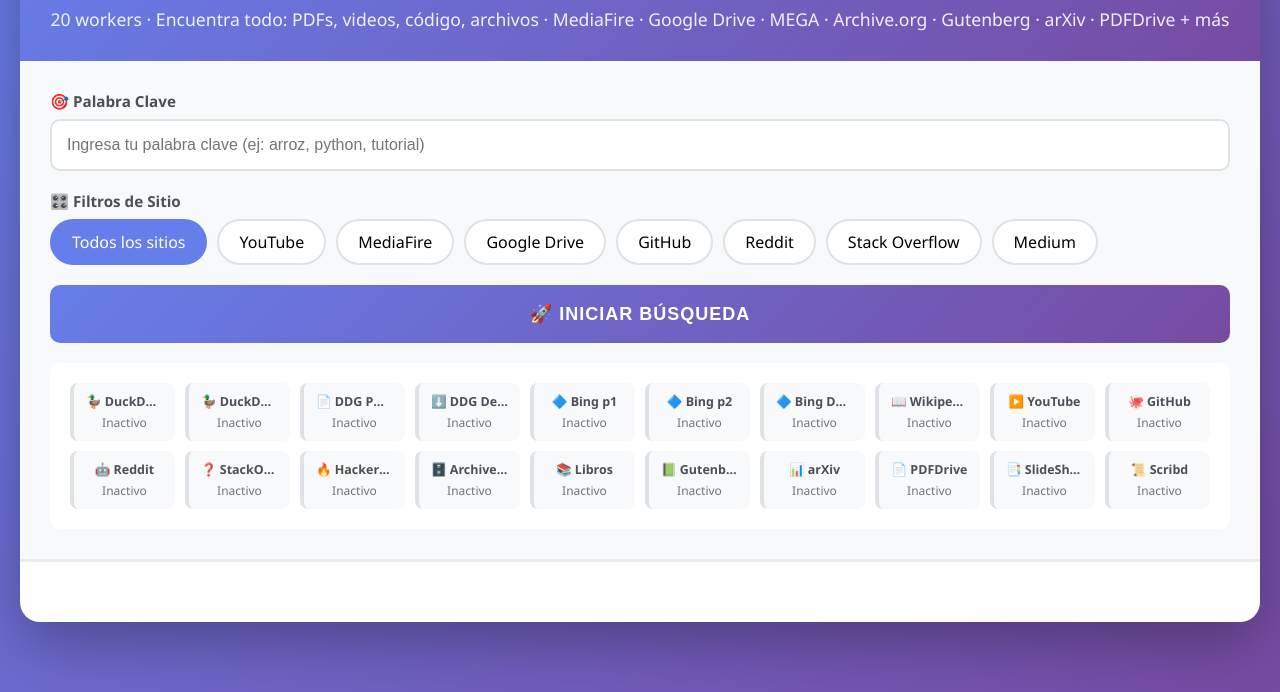
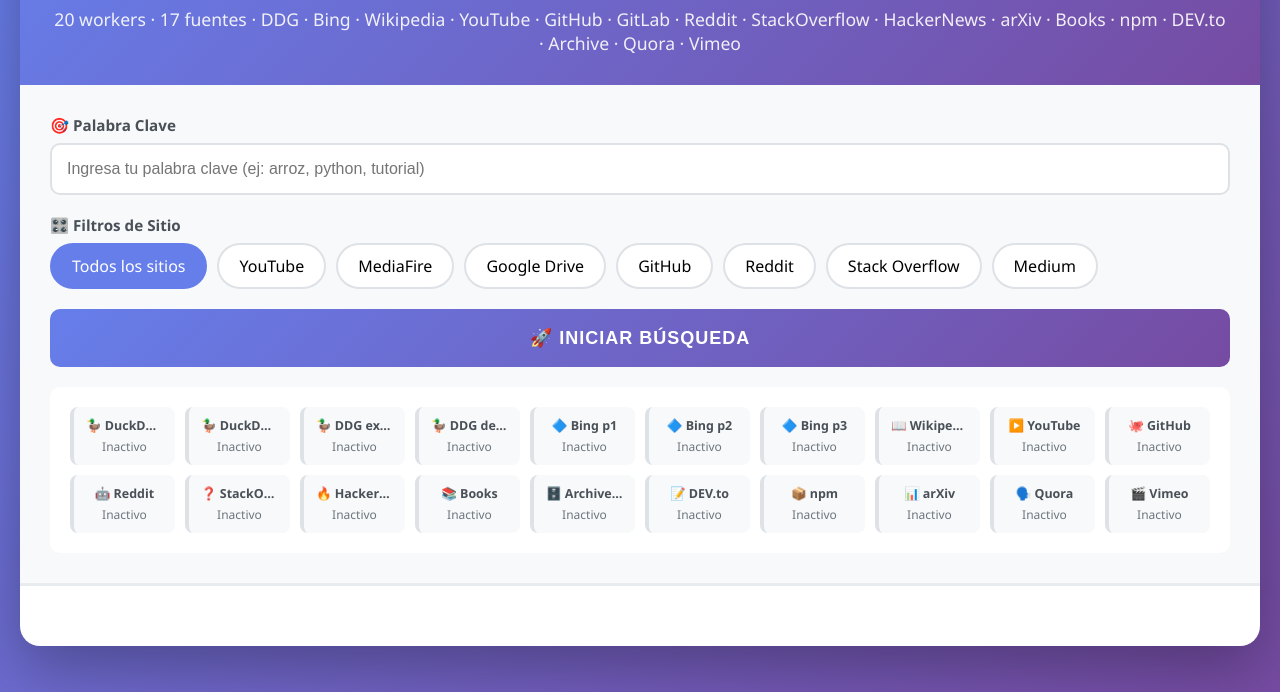
Before and after one commit to RouceDevStudio/FrontendBuscador, a plain HTML site: page index.html in a window 1280 px wide. Shown: the part 108-800 px from the top of the page. Drawn offline with Linux system fonts and the light colour scheme.

Commit message:
Add files via upload

```diff
--- a/index.html
+++ b/index.html
@@ -3,7 +3,7 @@
 <head>
     <meta charset="UTF-8">
     <meta name="viewport" content="width=device-width, initial-scale=1.0">
-    <title>Buscador v5.0 — Motor de Descarga</title>
+    <title>Buscador Avanzado v4.0</title>
     <style>
         * {
             margin: 0;
@@ -483,7 +483,7 @@
     <div class="container">
         <div class="header">
             <h1>🔍 Buscador Avanzado v4.0</h1>
-            <p>20 workers · Encuentra todo: PDFs, videos, código, archivos · MediaFire · Google Drive · MEGA · Archive.org · Gutenberg · arXiv · PDFDrive + más</p>
+            <p>20 workers · 17 fuentes · DDG · Bing · Wikipedia · YouTube · GitHub · GitLab · Reddit · StackOverflow · HackerNews · arXiv · Books · npm · DEV.to · Archive · Quora · Vimeo</p>
         </div>
 
         <div class="search-section">
@@ -593,12 +593,12 @@
 
         // ==================== WORKERS (UI) ====================
         const WORKER_NAMES = [
-            '🦆 DuckDuckGo p1','🦆 DuckDuckGo p2','📄 DDG PDFs','⬇️ DDG Descarga',
-            '🔷 Bing p1','🔷 Bing p2','🔷 Bing Descarga',
+            '🦆 DuckDuckGo p1','🦆 DuckDuckGo p2','🦆 DDG exacto','🦆 DDG descarga',
+            '🔷 Bing p1','🔷 Bing p2','🔷 Bing p3',
             '📖 Wikipedia','▶️ YouTube','🐙 GitHub',
             '🤖 Reddit','❓ StackOverflow','🔥 HackerNews',
-            '🗄️ Archive.org','📚 Libros','📗 Gutenberg',
-            '📊 arXiv','📄 PDFDrive','📑 SlideShare','📜 Scribd'
+            '📚 Books','🗄️ Archive.org','📝 DEV.to',
+            '📦 npm','📊 arXiv','🗣️ Quora','🎬 Vimeo'
         ];
 
         function initializeWorkers() {
@@ -831,10 +831,9 @@
 
             card.style.borderLeftColor = color;
             card.innerHTML = `
-                <div style="display:flex;align-items:center;gap:8px;margin-bottom:10px;flex-wrap:wrap;">
+                <div style="display:flex;align-items:center;gap:8px;margin-bottom:10px;">
                     <span class="result-source" style="background:${color}">${icon} ${escapeHtml(src)}</span>
-                    ${result.isDownload ? '<span style="background:#28a745;color:white;padding:3px 8px;border-radius:10px;font-size:0.7em;font-weight:700">⬇️ DESCARGA</span>' : ''}
-                    <span style="font-size:0.75em;color:#999;overflow:hidden;text-overflow:ellipsis;white-space:nowrap;max-width:160px">${escapeHtml(domain)}</span>
+                    <span style="font-size:0.75em;color:#999;overflow:hidden;text-overflow:ellipsis;white-space:nowrap;max-width:180px">${escapeHtml(domain)}</span>
                 </div>
                 <h3 class="result-title">${escapeHtml(result.title)}</h3>
                 <p class="result-description">${escapeHtml(result.description || '')}</p>
```
